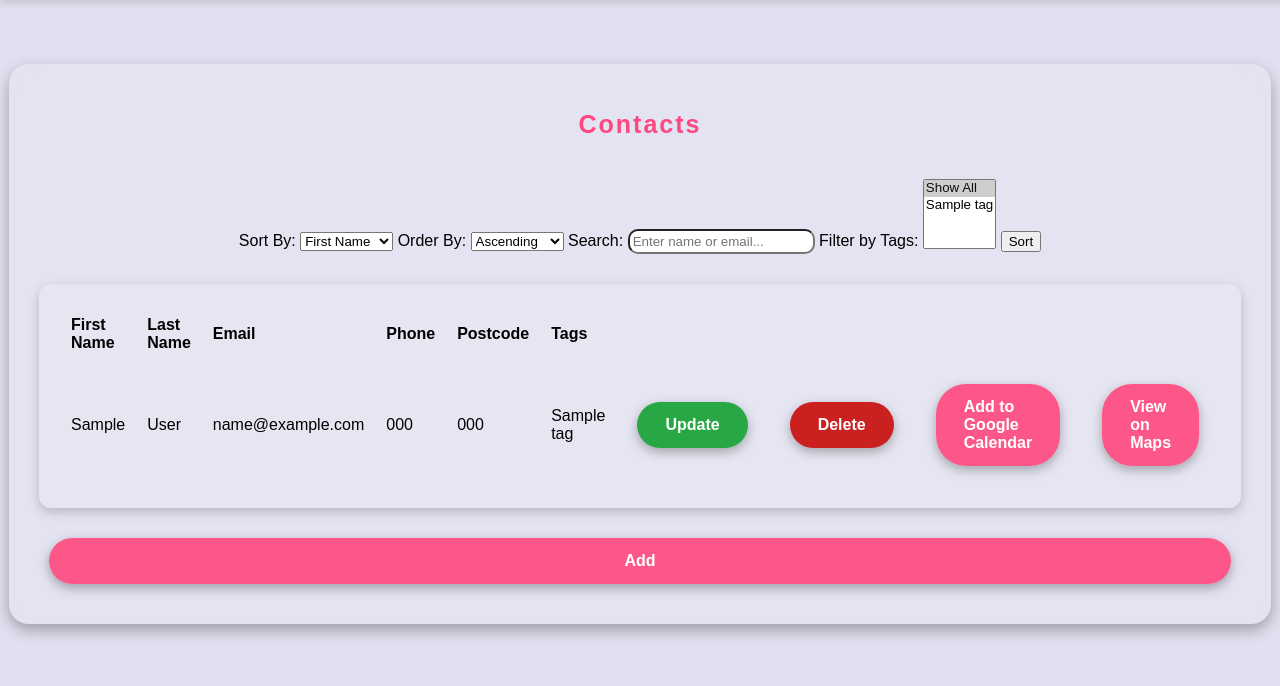
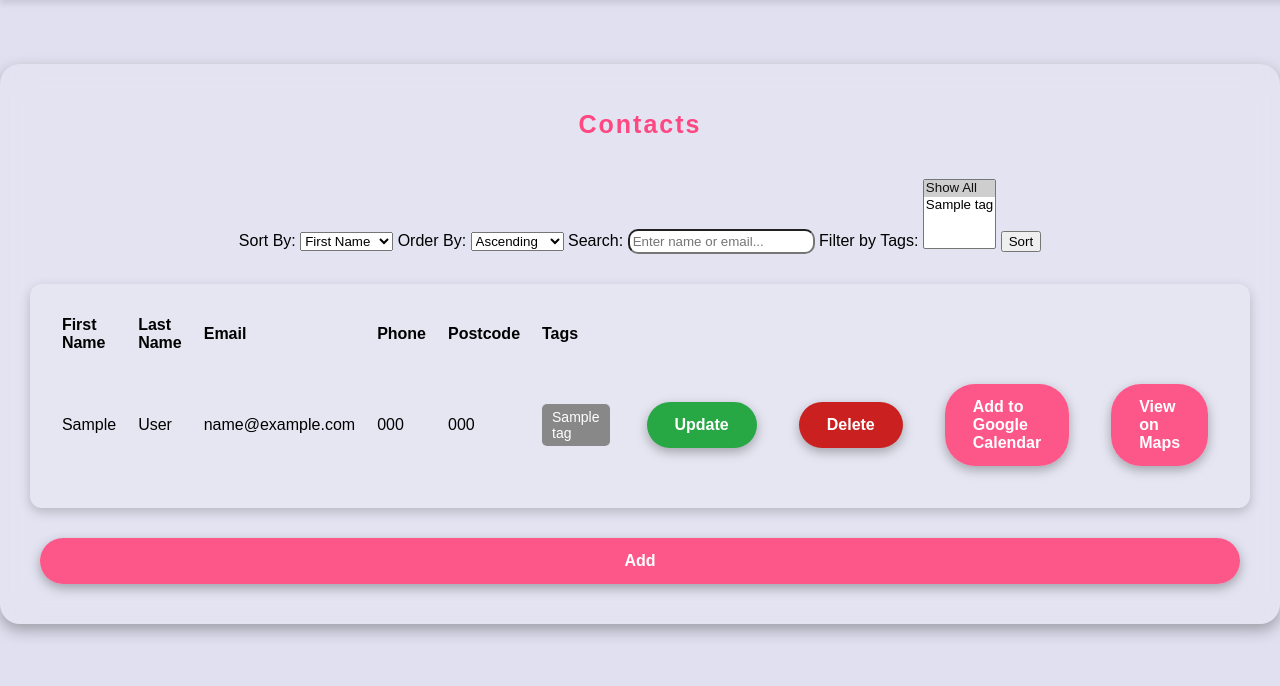
Before and after one commit to AdamPalmerGithub/addressBook, a Django app: page /addressBook/ in a window 1280 px wide. Shown: the part 96-782 px from the top of the page. Run offline with Django 5.2, Linux system fonts and the light colour scheme; a user stored in the database is signed in; tables that the repository leaves empty hold one stand-in row (values such as "Sample post").

Commit message:
colour tags

```diff
--- a/myproject/myapp/models.py
+++ b/myproject/myapp/models.py
@@ -1,4 +1,4 @@
-import uuid
+import uuid, random
 from django.utils import timezone
 from django.contrib.auth.models import AbstractUser
 from django.db import models
@@ -9,11 +9,22 @@
     id = models.UUIDField(primary_key=True, default=uuid.uuid4, editable=False)
     phone_number = models.CharField(max_length=20)
 
+def generate_random_color():
+    """Generate a random hex color."""
+    colors = ["#FF5733", "#33FF57", "#3357FF", "#FF33A1", "#FFD700", "#FF69B4", "#ffbfbf", "#cdfa2a", "#11e3fa", "#8611fa"]
+    return random.choice(colors)
+
 # Tag - allows multiple tags to be associated with a contact
 class Tag(models.Model):
     id = models.UUIDField(primary_key=True, default=uuid.uuid4, editable=False)
-    name = models.CharField(max_length=50, unique=True)  # Unique tag names
-    user = models.ForeignKey(ABUser, on_delete=models.CASCADE, related_name="tags")  # Tags belong to users
+    name = models.CharField(max_length=50, unique=True)
+    user = models.ForeignKey(ABUser, on_delete=models.CASCADE, related_name="tags")
+    color = models.CharField(max_length=7, blank=True, null=True)
+
+    def save(self, *args, **kwargs):
+        if not self.color:
+            self.color = generate_random_color()
+        super().save(*args, **kwargs)
 
     def __str__(self):
         return self.name
--- a/myproject/myapp/templates/addressBook.html
+++ b/myproject/myapp/templates/addressBook.html
@@ -63,9 +63,12 @@
                     <td>{{ contact.email_address }}</td>
                     <td>{{ contact.phone_number }}</td>
                     <td>{{ contact.postcode }}</td>
+
                     <td>
                         {% for tag in contact.tags.all %}
-                            <span class="tag">{{ tag.name }}</span>
+                        <span class="tag" style="background-color: {{ tag.color }};">
+                                {{ tag.name }}
+                            </span>
                         {% endfor %}
                     </td>
 
--- a/myproject/myapp/views.py
+++ b/myproject/myapp/views.py
@@ -1,6 +1,6 @@
 from django.http import HttpResponse
 from django.shortcuts import render, redirect, get_object_or_404
-from .models import ABUser, Contact, Tag
+from .models import ABUser, Contact, Tag, generate_random_color
 from django.contrib.auth import authenticate, login as auth_in, logout as auth_out
 from django.contrib.auth.models import Group
 from django.contrib.auth.decorators import login_required, permission_required
@@ -140,6 +140,11 @@
         tag_names = [t.strip() for t in tag_names.split(',') if t.strip()]  # Clean list
         for tag_name in tag_names:
             tag, created = Tag.objects.get_or_create(name=tag_name, user=request.user)
+
+            if created or not tag.color:
+                tag.color = generate_random_color()
+                tag.save()
+
             contact.tags.add(tag)
 
         return redirect('addressBook')
--- a/myproject/static/styles/addressBook.css
+++ b/myproject/static/styles/addressBook.css
@@ -127,3 +127,12 @@
 .sort {
     margin: 10px;
 }
+
+.tag {
+    display: inline-block;
+    padding: 5px 10px;
+    border-radius: 5px;
+    color: white;
+    font-size: 14px;
+    margin-right: 5px;
+}
```
Also changed, not shown: myproject/myapp/migrations/0004_tag_color.py (added).
